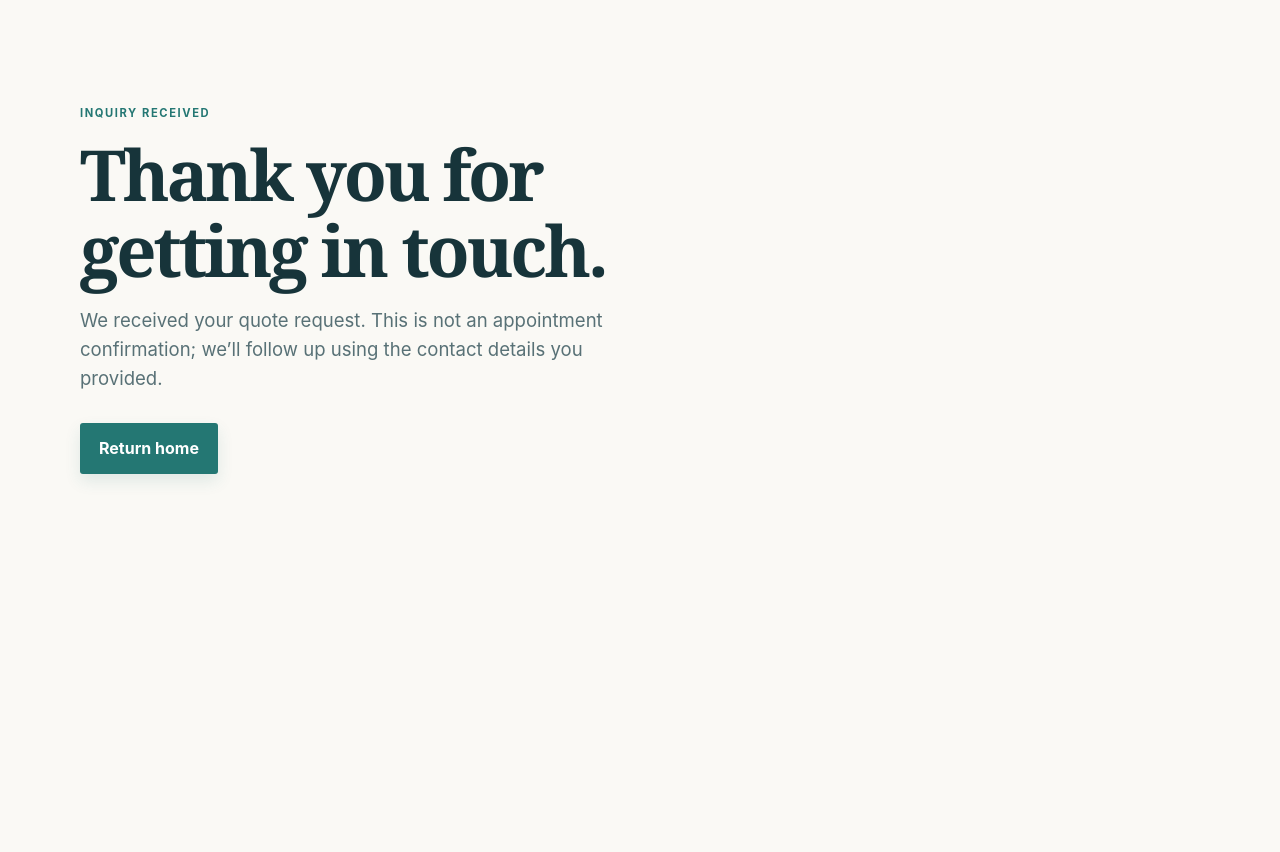
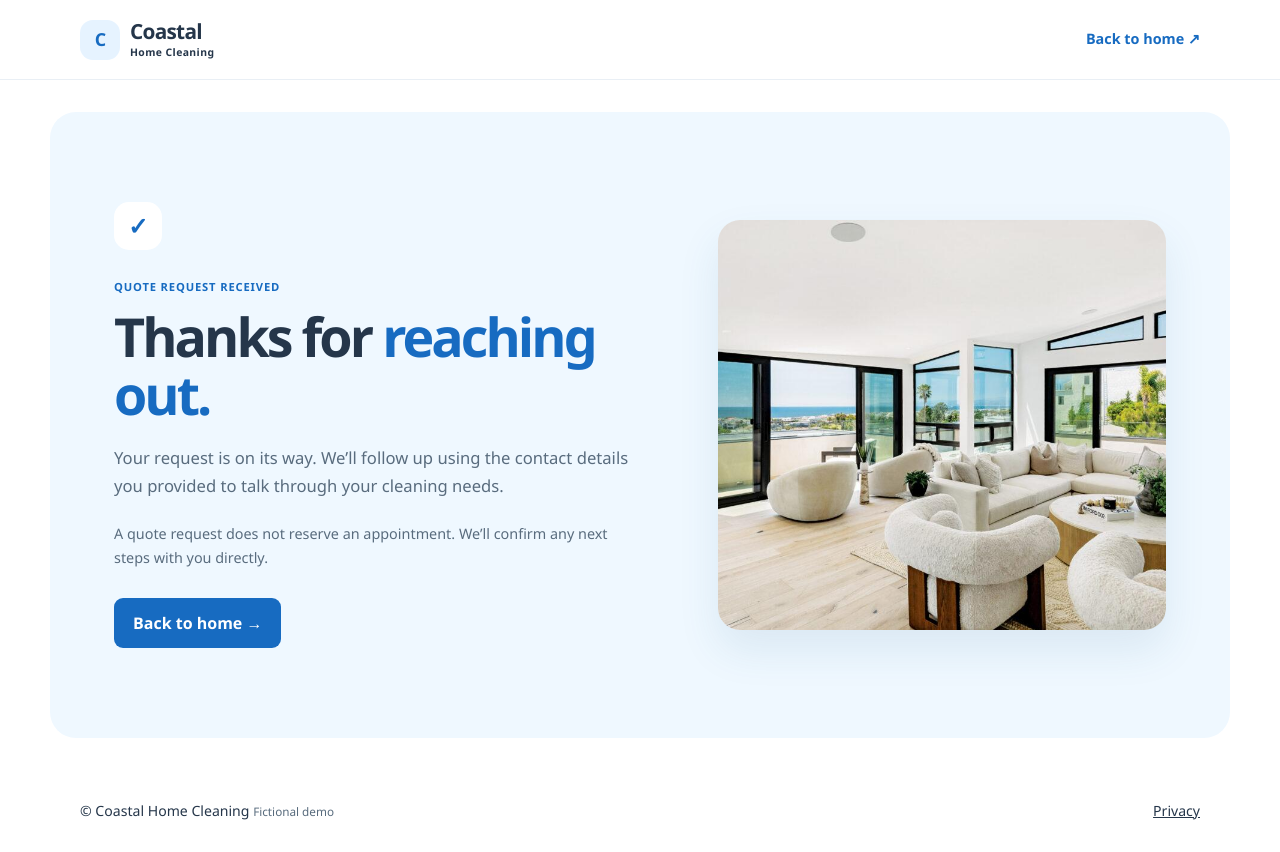
Before and after one commit to dnlbellfield/small-service, a website: page thank-you/index.html in a window 1280 px wide. Before the commit the page ends 800 px from the top, so only its background shows below. Drawn offline with Linux system fonts and the light colour scheme.

Commit message:
updated front ends 404, thank you

```diff
--- /dev/null
+++ b/assets/utility-pages.css
@@ -0,0 +1,18 @@
+body{min-height:100vh;display:flex;flex-direction:column}
+.site-header{width:100%}
+.header-home{font-size:.9rem;font-weight:700;text-decoration:none;color:var(--sea)}
+.header-home:hover{text-decoration:underline}
+.utility-main{flex:1;display:grid;align-items:center;width:100%}
+.utility-panel{width:min(1220px,calc(100% - 40px));margin:32px auto;display:grid;grid-template-columns:minmax(0,1fr) minmax(0,.83fr);align-items:center;gap:clamp(30px,5vw,76px);padding:clamp(26px,5vw,70px);background:#eff8ff;border-radius:26px}
+.utility-copy{max-width:600px}
+.utility-icon{display:grid;place-items:center;width:48px;height:48px;margin-bottom:28px;background:#fff;border-radius:15px;color:var(--sea);font-size:1.5rem;font-weight:750}
+.utility-copy .eyebrow{margin-bottom:13px;letter-spacing:.075em}
+.utility-copy h1{margin-bottom:20px}
+.utility-copy .lead{max-width:520px;margin-bottom:23px}
+.utility-note{max-width:520px;color:var(--muted);font-size:.9rem;line-height:1.65;margin:0 0 28px}
+.utility-visual{overflow:hidden;border-radius:22px;box-shadow:0 20px 42px rgb(44 99 140 / .1)}
+.utility-visual img{display:block;width:100%;height:clamp(270px,32vw,430px);object-fit:cover;object-position:center}
+footer{width:100%}
+@media(max-width:760px){.utility-panel{grid-template-columns:1fr;gap:30px;margin:16px auto;width:calc(100% - 24px);padding:28px 22px;border-radius:20px}.utility-icon{margin-bottom:23px}.utility-copy h1{font-size:clamp(2.5rem,9vw,3.5rem)}.utility-visual img{height:220px}.header-home{font-size:.8rem}}
+@media(max-width:380px){.utility-panel{padding:24px 18px}.utility-visual img{height:180px}.header-home{font-size:.72rem}}
+@media(prefers-reduced-motion:no-preference){.utility-copy{animation:utility-appear .55s ease-out both}.utility-visual{animation:utility-appear .65s .08s ease-out both}@keyframes utility-appear{from{opacity:0;transform:translateY(12px)}to{opacity:1;transform:none}}}
--- a/thank-you/index.html
+++ b/thank-you/index.html
@@ -1 +1,34 @@
-<!doctype html><html lang="en"><head><meta charset="utf-8"><meta name="viewport" content="width=device-width,initial-scale=1"><meta name="robots" content="noindex"><title>Thanks | Coastal Home Cleaning</title><link rel="stylesheet" href="/assets/styles.css"><script>window.dataLayer=window.dataLayer||[];try{if(sessionStorage.getItem('quote-request-accepted')==='1'){sessionStorage.removeItem('quote-request-accepted');window.dataLayer.push({event:'quote_form_success'});}}catch{}</script></head><body><main><section class="hero"><div><p class="eyebrow">Inquiry received</p><h1>Thank you for getting in touch.</h1><p class="lead">We received your quote request. This is not an appointment confirmation; we’ll follow up using the contact details you provided.</p><a class="button" href="/">Return home</a></div></section></main></body></html>
+<!doctype html>
+<html lang="en">
+<head>
+  <meta charset="utf-8">
+  <meta name="viewport" content="width=device-width,initial-scale=1">
+  <meta name="robots" content="noindex">
+  <title>Thanks for reaching out | Coastal Home Cleaning</title>
+  <link rel="stylesheet" href="/assets/styles.css">
+  <link rel="stylesheet" href="/assets/bright.css">
+  <link rel="stylesheet" href="/assets/utility-pages.css">
+  <script>window.dataLayer=window.dataLayer||[];try{if(sessionStorage.getItem('quote-request-accepted')==='1'){sessionStorage.removeItem('quote-request-accepted');window.dataLayer.push({event:'quote_form_success'});}}catch{}</script>
+</head>
+<body>
+  <a class="skip" href="#main">Skip to content</a>
+  <header class="site-header">
+    <a class="brand" href="/" aria-label="Coastal Home Cleaning home"><span class="brand-mark" aria-hidden="true">C</span><span>Coastal <i>Home Cleaning</i></span></a>
+    <a class="header-home" href="/">Back to home <span aria-hidden="true">↗</span></a>
+  </header>
+  <main id="main" class="utility-main">
+    <section class="utility-panel" aria-labelledby="page-title">
+      <div class="utility-copy">
+        <span class="utility-icon" aria-hidden="true">✓</span>
+        <p class="eyebrow">Quote request received</p>
+        <h1 id="page-title">Thanks for <em>reaching out.</em></h1>
+        <p class="lead">Your request is on its way. We’ll follow up using the contact details you provided to talk through your cleaning needs.</p>
+        <p class="utility-note">A quote request does not reserve an appointment. We’ll confirm any next steps with you directly.</p>
+        <a class="button" href="/">Back to home <span aria-hidden="true">→</span></a>
+      </div>
+      <div class="utility-visual"><img src="/assets/img/house.jpeg" alt="A bright coastal living room" width="1024" height="683"></div>
+    </section>
+  </main>
+  <footer><span>© Coastal Home Cleaning <small>Fictional demo</small></span><a href="/privacy/">Privacy</a></footer>
+</body>
+</html>
```
Also changed, not shown: 404.html (+32 -1 lines).
